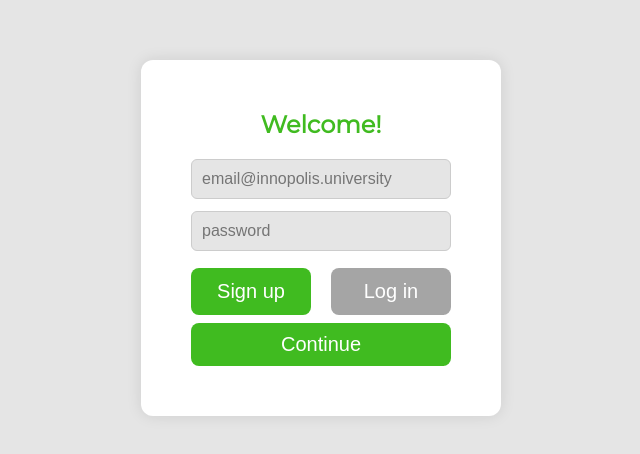
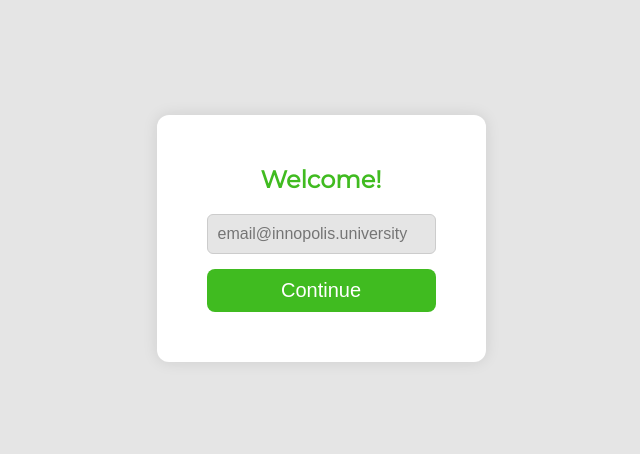
Before and after one commit to froggyriia/MakeYourChoice, a React (Vite) app in the folder frontend/: page / in a window 1280 px wide. Shown: the part 162-616 px from the top of the page, without its empty margins (319-959 px from the left). Built offline with nearby package versions, Linux system fonts and the light colour scheme.

Commit message:
removed password field from LoginPage.jsx

```diff
--- a/frontend/src/pages/LoginPage.jsx
+++ b/frontend/src/pages/LoginPage.jsx
@@ -1,7 +1,7 @@
 import React, { useState } from 'react';
 import { useNavigate } from 'react-router-dom';
 import { useAuth } from '../context/AuthContext.jsx';
-import { addUser, getUsers, findUser, userExists, isAdmin } from '../utils/fakeUserDB.js';
+import { addUser, getUsers, userExists, isAdmin } from '../utils/fakeUserDB.js';
 import styles from './LoginPage.module.css';
 
 export default function LoginPage() {
@@ -9,92 +9,54 @@
     const navigate = useNavigate();
 
     const [email, setEmail] = useState('');
-    const [password, setPassword] = useState('');
-    const [mode, setMode] = useState('signup');
     const [error, setError] = useState('');
 
-    const isInnopolisEmail = (email) => {
-        return email.endsWith('@innopolis.university');
-    };
+    const isInnopolisEmail = (email) => email.endsWith('@innopolis.university');
 
-    const handleAction = () => {
+    const handleContinue = () => {
         setError('');
-        if (mode === 'signup') {
+
         if (!isInnopolisEmail(email)) {
             setError('Email must be from innopolis.university');
             return;
         }
 
-            if (userExists(email)) {
-                setError('Email is already registered');
-                return;
+        const exists = userExists(email);
+
+        if (!exists) {
+            addUser({ email });
         }
 
-            const newUser = { email, password };
-            addUser(newUser);
+        if (isAdmin(email)) {
+            loginAs('admin', email);
+        } else {
             loginAs('student', email);
-            navigate('/catalogue');
-            console.log(getUsers())
-        } else {
-            const user = findUser(email, password);
-            if (!user) {
-                setError('Incorrect password or email');
-                return;
         }
 
-            if (isAdmin(email, password)) {
-                loginAs('admin', email);
         navigate('/catalogue');
-                console.log("admin was logged in");
-                console.log(getUsers())
-                return;
-            }
-
-            loginAs('student', email);
-            navigate('/catalogue');
-            console.log(getUsers())
-        }
     };
 
     return (
         <div className={styles.wrapper}>
             <div className={styles.container}>
+                <h2 className={styles.title}>Welcome!</h2>
 
-                <h2 className={styles.title}>Welcome!</h2>
                 <input
                     className={styles.input}
                     type="email"
                     placeholder="email@innopolis.university"
                     value={email}
                     onChange={(e) => setEmail(e.target.value)}
+                />
 
-                />
-                <input
-                    className={styles.input}
-                    type="password"
-                    placeholder="password"
-                    value={password}
-                    onChange={(e) => setPassword(e.target.value)}
-
-                />
-                <div className={styles.modeButtons}>
                 <button
-                        onClick={() => setMode('signup')}
-                        className={`${styles.modeButton} ${mode === 'signup' ? styles.active : styles.inactive}`}>                        Sign up
-                    </button>
-                    <button
-                        onClick={() => setMode('login')}
-                        className={`${styles.modeButton} ${mode === 'login' ? styles.active : styles.inactive}`}>
-                        Log in
-                    </button>
-                </div>
-                <button
-                    onClick={handleAction}
-                className={styles.continueButton}>
+                    onClick={handleContinue}
+                    className={styles.continueButton}
+                >
                     Continue
                 </button>
+
                 {error && <div className={styles.error}>{error}</div>}
-
             </div>
         </div>
     );
--- a/frontend/src/utils/fakeUserDB.js
+++ b/frontend/src/utils/fakeUserDB.js
@@ -17,6 +17,6 @@
     return users.some(u => u.email === email);
 }
 
-export function isAdmin(email, password) {
-    return email === "admin@innopolis.university" && password === "admin";
+export function isAdmin(email) {
+    return email === "admin@innopolis.university";
 }
```
Lines whose indentation alone changed are shown as unchanged.
